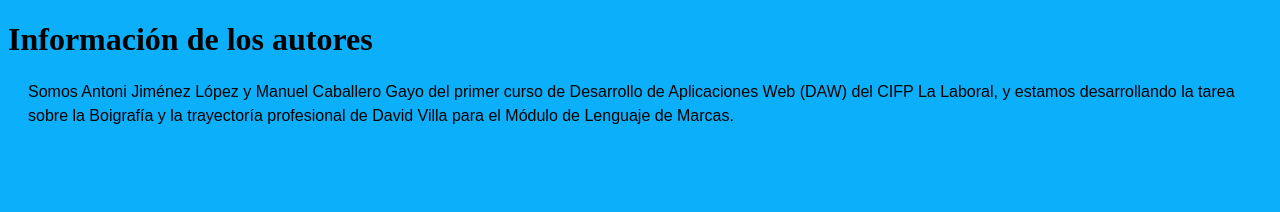
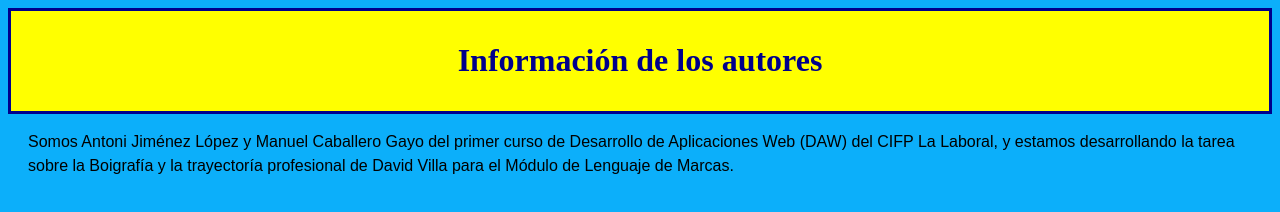
Before and after one commit to antonilaboral/MANANT, a plain HTML site: page sobrenosotros.html in a window 1280 px wide. Drawn offline with Linux system fonts and the light colour scheme.

Commit message:
Commit Manuel

```diff
--- a/sobrenosotros.html
+++ b/sobrenosotros.html
@@ -5,7 +5,7 @@
     <meta name="viewport" content="width=device-width, initial-scale=1.0">
     <title>Document</title>
     <link rel="stylesheet" href="estilos.css">
-    <h1>Información de los autores</h1>
+    <header><h1>Información de los autores</h1></header>
 </head>
 <body>
     <p>Somos Antoni Jiménez López y Manuel Caballero Gayo del primer curso de Desarrollo de Aplicaciones Web (DAW) del CIFP La Laboral,
```
